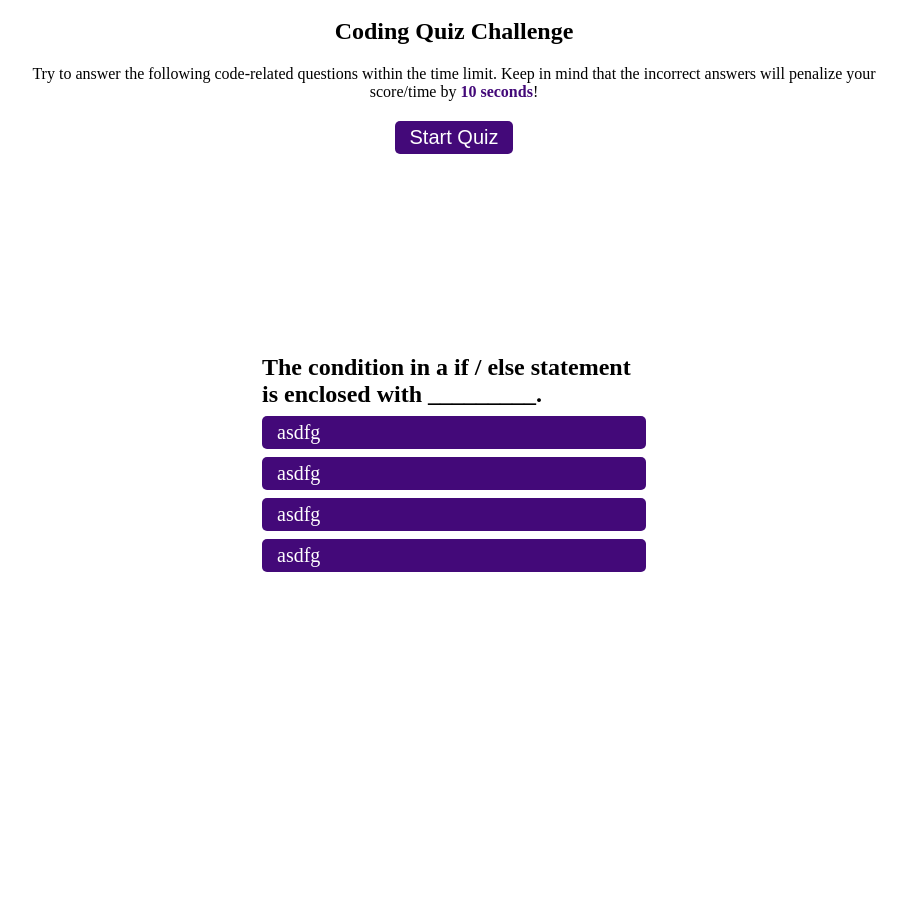
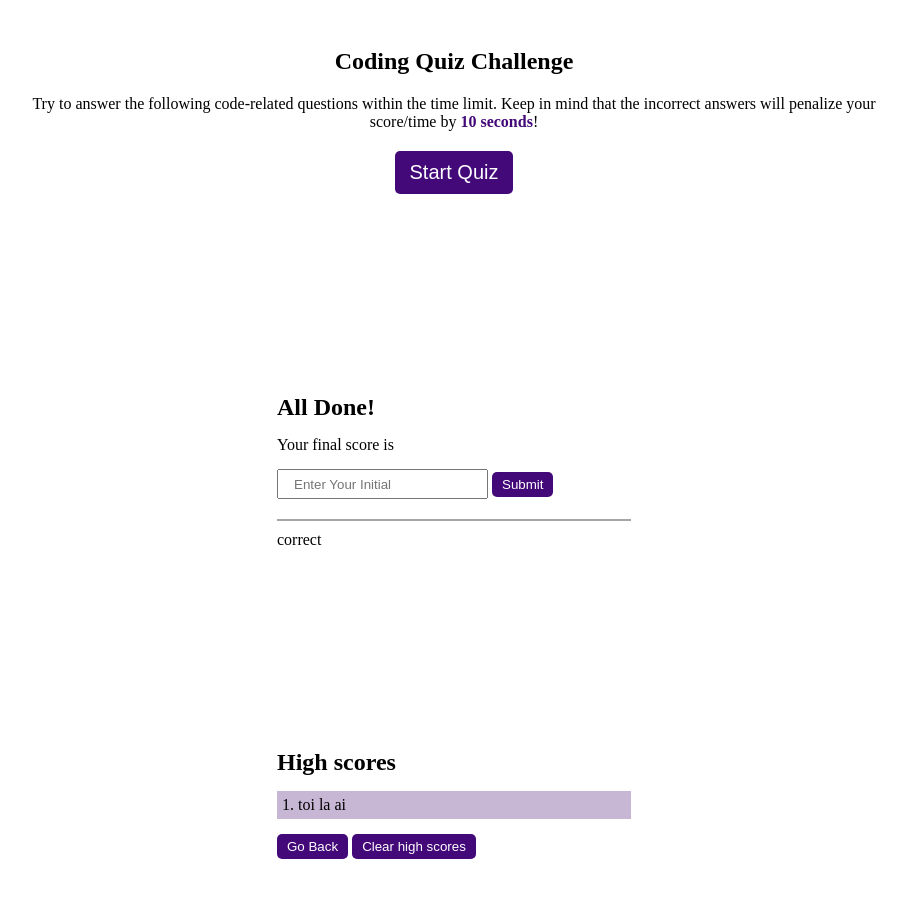
Before and after one commit to Tien24196/great_coding, a plain HTML site: page index.html in a window 1280 px wide. Shown: the part 220-1118 px from the top of the page, without its empty margins (186-1093 px from the left). Before the commit the page ends 992 px from the top, so only its background shows below. Drawn offline with Linux system fonts and the light colour scheme.

Commit message:
add start form and quiz

```diff
--- a/assets/css/style.css
+++ b/assets/css/style.css
@@ -15,6 +15,7 @@ header {
 
 
 .start-quiz {
+
     margin: 200px;
     display: flex;
     flex-direction: column;
@@ -36,7 +37,7 @@ main p span {
     font-size: 20px;
     font-weight: 500;
     color:white;
-    padding: 5px 15px;
+    padding: 10px 15px;
     outline: none;
     border: none;
     border-radius: 5px;
@@ -50,9 +51,67 @@ main p span {
 }
 
 .quiz-section {
+
     margin: 200px 35%;
-    display: flex;
-    flex-direction: column;
+    display: none;
     align-items: left;
-    gap: 8px;
+
+
 }
+
+.options:hover {
+    background-color: rgb(142, 105, 176);
+}
+
+.quiz-section .questions,
+.quiz-section .options {
+    margin: 10px 60% 0 0;
+}
+
+.quiz-footer {
+    border-top: 2px solid rgb(167, 165, 165);
+    margin-top: 20px;
+    padding-top: 10px;
+}
+
+.post-quiz, .score-list {
+    margin: 200px 35%;
+    display: block;
+    align-items: left;
+}
+
+.show-score, .initials,
+.all-done, .high-score,
+.init-score, .return {
+    margin: 15px ;
+}
+
+.input {
+    height: 30px;
+    padding: 12px 15px;
+}
+
+.init-score {
+    background-color: rgb(199, 183, 213);
+    padding: 5px;
+}
+
+.list-of-score {
+    list-style: number inside;
+}
+
+.submit-btn, .go-back-btn, .clear-btn {
+
+
+    color:white;
+    padding: 5px 10px;
+    outline: none;
+    border: none;
+    border-radius: 5px;
+    background-color: rgb(67, 9, 121);
+    cursor: pointer;
+}
+
+.submit-btn:hover, .go-back-btn:hover, .clear-btn:hover {
+    background-color: rgb(142, 105, 176);
+}
--- a/assets/js/script.js
+++ b/assets/js/script.js
@@ -0,0 +1,11 @@
+var clickButton = document.querySelector(".start-btn");
+var start = document.querySelector(".start-quiz");
+var quizSection = document.querySelector(".quiz-section");
+
+
+clickButton.addEventListener("click", function() {
+
+    start.style.display = "none";
+    quizSection.style.display = "block";
+
+});
--- a/index.html
+++ b/index.html
@@ -27,12 +27,40 @@
         <div class="quiz-section">
             <div class="quesions"><h2>The condition in a if / else statement is enclosed with _________.</h2></div>
             <div class="options">asdfg</div>
+            <div class="options">asdf</div>
             <div class="options">asdfg</div>
             <div class="options">asdfg</div>
-            <div class="options">asdfg</div>
+            <div class="quiz-footer">correct</div>
 
 
+        </div>
 
+        <div class="post-quiz">
+            <div class="all-done"><h2>All Done!</h2></div>
+            <div class="show-score">Your final score is</div>
+            <div class="initials">
+                <form class="form-init">
+                    <input class="input" type="text" name="task-name" placeholder="Enter Your Initial" />
+                    <button class="submit-btn" id="save-task" type="submit">Submit</button>
+
+                </form>
+            <div class="quiz-footer">correct</div>
+            </div>
+
+        </div>
+
+
+        <div class="score-list">
+            <div class="high-score"><h2>High scores</h2></div>
+            <div class="init-score">
+                <ol class="list-of-score">
+                    <li>toi la ai</li>
+                </ol>
+            </div>
+            <div class="return">
+                <button class="go-back-btn">Go Back</button>
+                <button class="clear-btn">Clear high scores</button>
+            </div>
         </div>
     </main>
 
```
